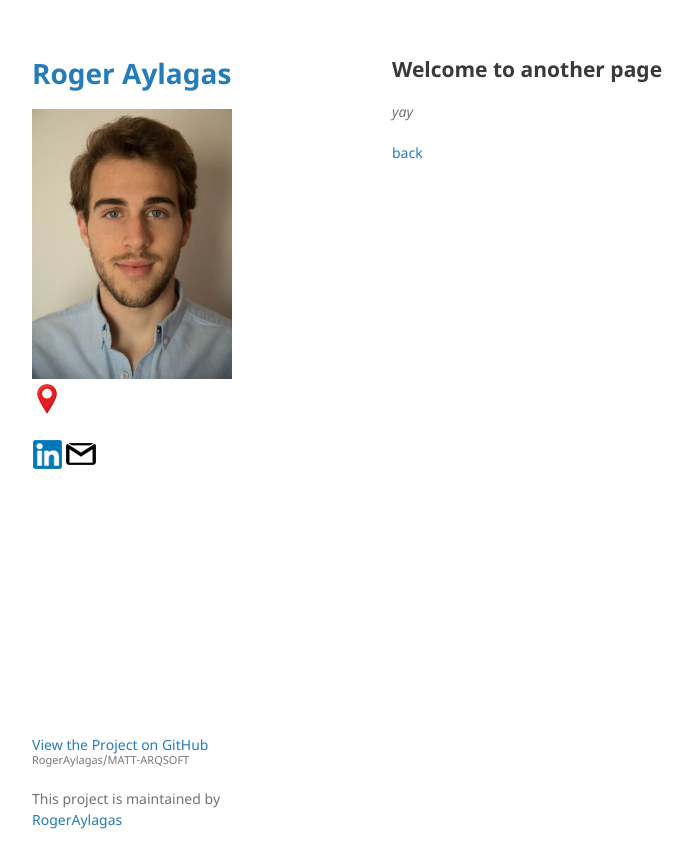
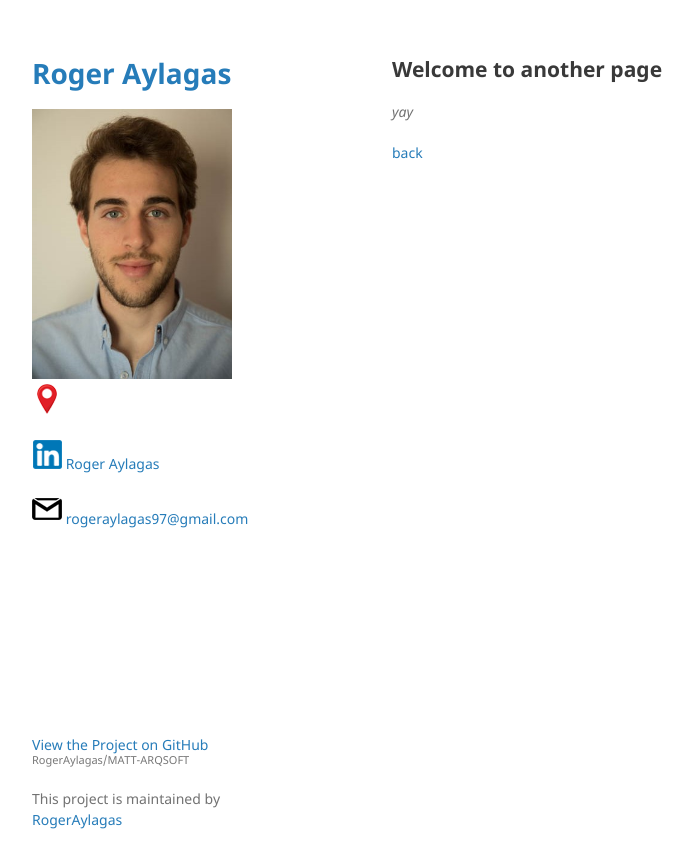
Before and after one commit to RogerAylagas/MATT-ARQSOFT, a Jekyll site: the page built from another-page.md, in a window 1280 px wide. Shown: the top 868 px of the page, without its empty margins (178-871 px from the left). Built offline with Jekyll 4.4.1, drawn with Linux system fonts in a browser that asks for light colours; our own code applies the rules of GitHub Pages for plain Markdown files.

Commit message:
Changed Header

```diff
--- a/_layouts/default.html
+++ b/_layouts/default.html
@@ -27,10 +27,18 @@
           </p>
         {% endif %}
         {% if site.linkedin %}
-          <img src="{{site.linkedin_icon | relative_url}}" alt="LinkedIn"/>
+        <p>
+          <img href = "{{site.linkedin_link | relative_url}}" src="{{site.linkedin_icon | relative_url}}" alt="LinkedIn"/>
+          <a href = "{{site.linkedin_link | relative_url}}"> Roger Aylagas </a>
+        </p>
+
         {% endif %}
         {% if site.email %}
-          <img src="{{site.email_icon | relative_url}}" alt="e-mail"/>
+        <p>
+          <img href = "{{site.email | relative_url}}" src="{{site.email_icon | relative_url}}" alt="e-mail"/>
+          <a href = "{{site.email | relative_url}}"> rogeraylagas97@gmail.com </a>
+        </p>
+
         {% endif %}
 
         {% if site.show_downloads %}
```
